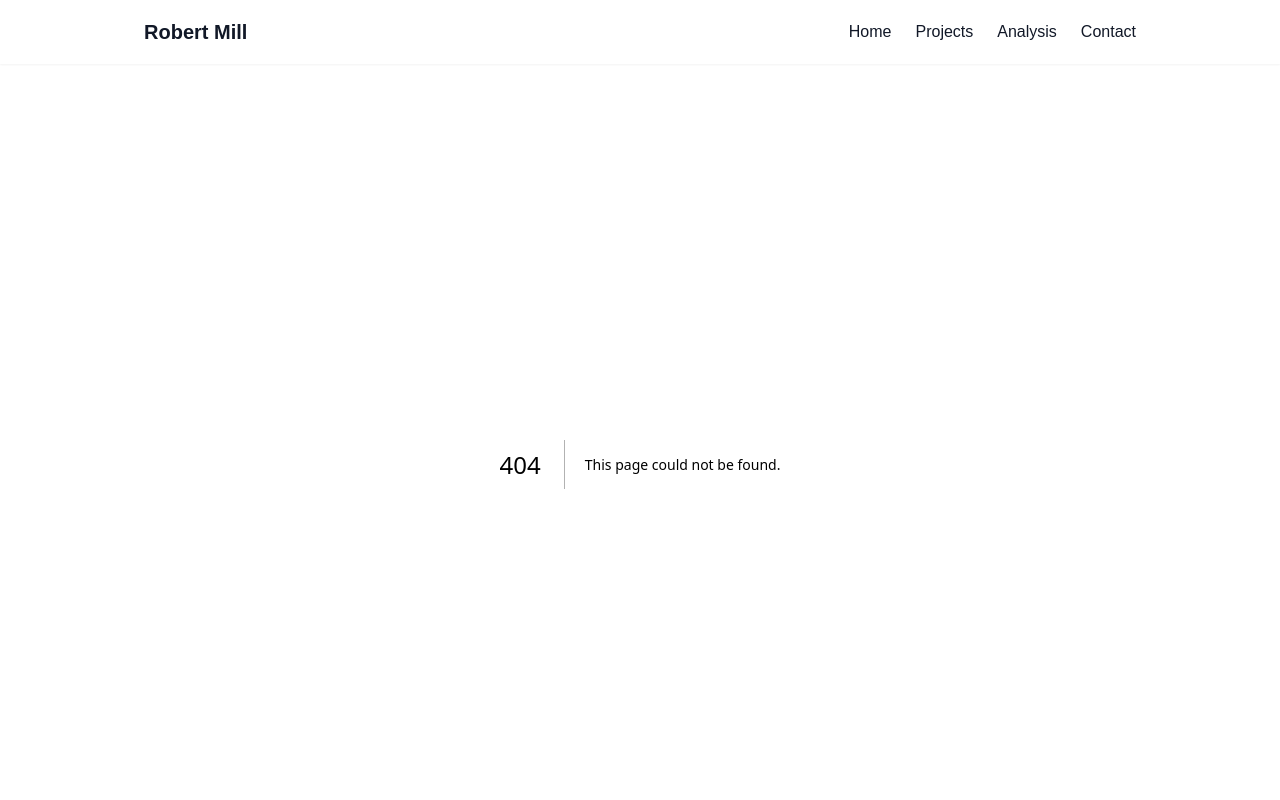
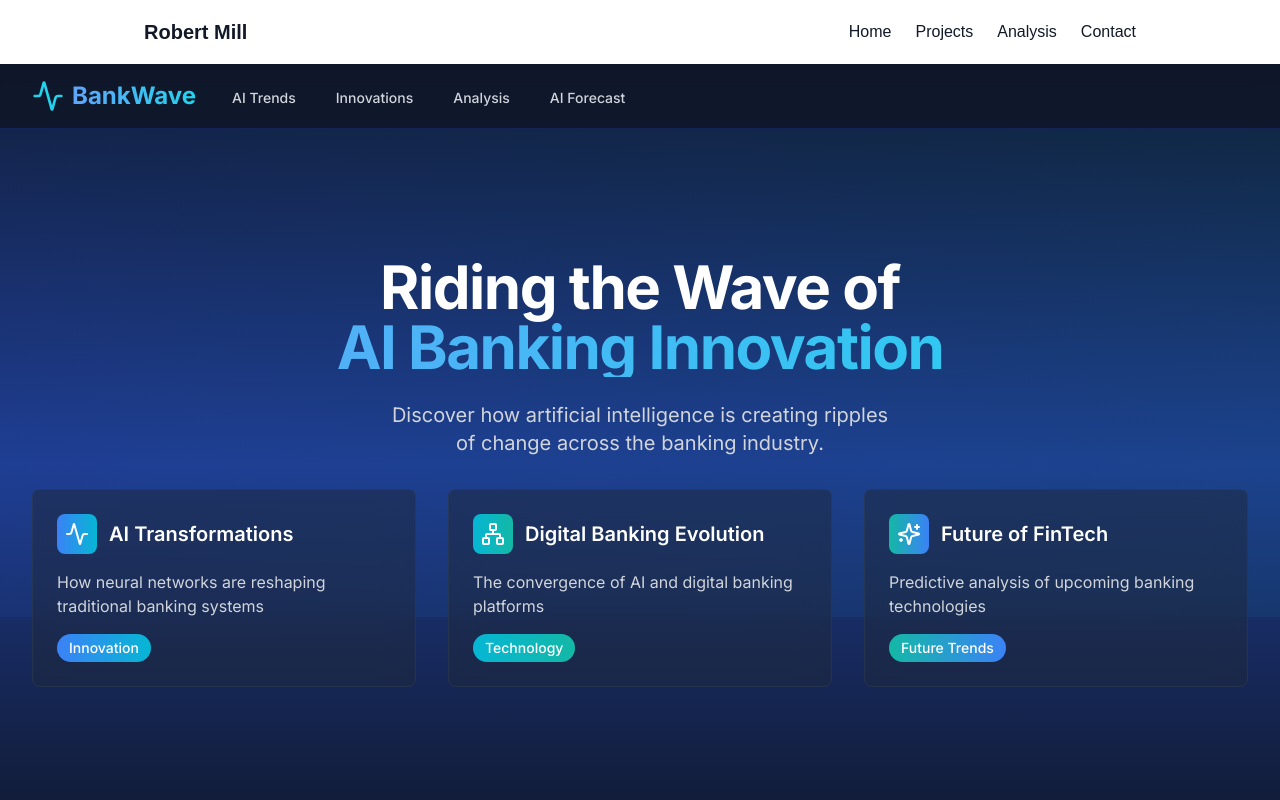
Before and after one commit to RobertVMill/portfolio, a Next.js app: page /bankwave in a window 1280 px wide. Before the commit this address had no page. Shown: the top 800 px of the page. Built offline with nearby package versions, Linux system fonts and the light colour scheme.

Commit message:
added bankwave

```diff
--- /dev/null
+++ b/src/app/bankwave/layout.tsx
@@ -0,0 +1,54 @@
+// app/bankwave/layout.tsx
+import type { Metadata } from 'next'
+import { Inter } from 'next/font/google'
+import '@/app/globals.css'
+import { Activity } from 'lucide-react'
+
+const inter = Inter({ subsets: ['latin'] })
+
+export const metadata: Metadata = {
+  title: 'BankWave | AI Banking Innovation Intelligence',
+  description: 'Riding the wave of AI banking innovation',
+}
+
+export default function BankWaveLayout({
+  children,
+}: {
+  children: React.ReactNode
+}) {
+  return (
+    <div className={inter.className}> {/* Add the inter font className here */}
+      <div className="min-h-screen bg-gradient-to-b from-slate-900 via-blue-900 to-slate-900">
+        <nav className="border-b border-blue-800/30 bg-slate-900/80 backdrop-blur-md sticky top-0 z-50">
+          <div className="max-w-7xl mx-auto px-4 sm:px-6 lg:px-8">
+            <div className="flex justify-between h-16">
+              <div className="flex items-center">
+                <div className="flex-shrink-0 flex items-center gap-2">
+                  <Activity className="h-8 w-8 text-cyan-400" />
+                  <h1 className="text-2xl font-bold bg-gradient-to-r from-blue-400 to-cyan-400 bg-clip-text text-transparent">
+                    BankWave
+                  </h1>
+                </div>
+                <div className="hidden sm:ml-8 sm:flex sm:space-x-8">
+                  <a href="#trends" className="text-gray-300 hover:text-cyan-400 transition-colors inline-flex items-center px-1 pt-1 text-sm font-medium">
+                    AI Trends
+                  </a>
+                  <a href="#innovations" className="text-gray-300 hover:text-cyan-400 transition-colors inline-flex items-center px-1 pt-1 text-sm font-medium">
+                    Innovations
+                  </a>
+                  <a href="#analysis" className="text-gray-300 hover:text-cyan-400 transition-colors inline-flex items-center px-1 pt-1 text-sm font-medium">
+                    Analysis
+                  </a>
+                  <a href="#forecast" className="text-gray-300 hover:text-cyan-400 transition-colors inline-flex items-center px-1 pt-1 text-sm font-medium">
+                    AI Forecast
+                  </a>
+                </div>
+              </div>
+            </div>
+          </div>
+        </nav>
+        <main>{children}</main>
+      </div>
+    </div>
+  )
+}
--- /dev/null
+++ b/src/app/bankwave/page.tsx
@@ -0,0 +1,82 @@
+// app/bankwave/page.tsx
+import { Activity, Network, Sparkles } from 'lucide-react'
+
+const insights = [
+  {
+    title: "AI Transformations",
+    description: "How neural networks are reshaping traditional banking systems",
+    icon: Activity, // Changed from Brain
+    category: "Innovation",
+    gradient: "from-blue-500 to-cyan-500"
+  },
+  {
+    title: "Digital Banking Evolution",
+    description: "The convergence of AI and digital banking platforms",
+    icon: Network,
+    category: "Technology",
+    gradient: "from-cyan-500 to-teal-500"
+  },
+  {
+    title: "Future of FinTech",
+    description: "Predictive analysis of upcoming banking technologies",
+    icon: Sparkles,
+    category: "Future Trends",
+    gradient: "from-teal-500 to-blue-500"
+  }
+]
+
+// Rest of the code...
+
+export default function BankWavePage() {
+  return (
+    <div>
+      {/* Hero Section with Wave Animation */}
+      <div className="relative overflow-hidden">
+        <div className="absolute inset-0 bg-gradient-to-r from-blue-600/10 to-cyan-600/10" />
+        <div className="relative pt-20 pb-32 sm:pt-32 sm:pb-40">
+          <div className="max-w-7xl mx-auto px-4 sm:px-6 lg:px-8">
+            <div className="text-center">
+              <h1 className="text-4xl font-bold tracking-tight text-white sm:text-5xl md:text-6xl">
+                <span className="block">Riding the Wave of</span>
+                <span className="block bg-gradient-to-r from-blue-400 to-cyan-400 bg-clip-text text-transparent">
+                  AI Banking Innovation
+                </span>
+              </h1>
+              <p className="mt-6 max-w-lg mx-auto text-xl text-gray-300">
+                Discover how artificial intelligence is creating ripples of change across the banking industry.
+              </p>
+            </div>
+          </div>
+        </div>
+      </div>
+
+      {/* Insights Grid */}
+      <div className="max-w-7xl mx-auto px-4 sm:px-6 lg:px-8 -mt-32 relative z-10">
+        <div className="grid gap-8 md:grid-cols-3">
+          {insights.map((insight, index) => {
+            const Icon = insight.icon
+            return (
+              <div
+                key={index}
+                className="bg-slate-800/50 backdrop-blur-lg border border-slate-700/50 rounded-lg p-6 hover:bg-slate-800/70 transition-all"
+              >
+                <div className="flex items-center mb-4">
+                  <div className={`p-2 rounded-lg bg-gradient-to-r ${insight.gradient}`}>
+                    <Icon className="h-6 w-6 text-white" />
+                  </div>
+                  <h3 className="ml-3 text-xl font-semibold text-white">{insight.title}</h3>
+                </div>
+                <p className="text-gray-300">{insight.description}</p>
+                <div className="mt-4">
+                  <span className={`inline-flex items-center px-3 py-1 rounded-full text-sm font-medium bg-gradient-to-r ${insight.gradient} text-white`}>
+                    {insight.category}
+                  </span>
+                </div>
+              </div>
+            )
+          })}
+        </div>
+      </div>
+    </div>
+  )
+}
--- /dev/null
+++ b/src/app/projects/[slug]/not-found.tsx
@@ -0,0 +1,26 @@
+// app/projects/[slug]/not-found.tsx
+import Link from 'next/link';
+import { ArrowLeft } from 'lucide-react';
+
+export default function NotFound() {
+  return (
+    <div className="min-h-[calc(100vh-16rem)] flex items-center justify-center">
+      <div className="max-w-xl mx-auto px-4 text-center space-y-6">
+        <div className="space-y-2">
+          <h2 className="text-3xl font-bold text-gray-900">Project Not Found</h2>
+          <p className="text-gray-600 text-lg">
+            Sorry, the project you&apos;re looking for doesn&apos;t exist.
+          </p>
+        </div>
+
+        <Link
+          href="/projects"
+          className="inline-flex items-center px-4 py-2 bg-blue-600 text-white rounded-lg hover:bg-blue-700 transition-colors"
+        >
+          <ArrowLeft className="w-4 h-4 mr-2" />
+          Back to Projects
+        </Link>
+      </div>
+    </div>
+  );
+}
--- a/src/app/projects/[slug]/page.tsx
+++ b/src/app/projects/[slug]/page.tsx
@@ -1,18 +1,23 @@
-// app/projects/[id]/page.tsx
-import { getProjectById, getAllProjects } from '@/lib/projects';
+// app/projects/[slug]/page.tsx
 import { notFound } from 'next/navigation';
 import Link from 'next/link';
 import { ArrowLeft, Github, ExternalLink } from 'lucide-react';
+import { getProjectBySlug, getAllProjects } from '@/lib/projects';
+
+export const dynamicParams = false;
 
 export async function generateStaticParams() {
   const projects = getAllProjects();
+  console.log('Generating static params for projects:', projects.map(p => p.slug));
   return projects.map((project) => ({
-    id: project.id,
+    slug: project.slug,
   }));
 }
 
-export default function ProjectPage({ params }: { params: { id: string } }) {
-  const project = getProjectById(params.id);
+export default function ProjectPage({ params }: { params: { slug: string } }) {
+  console.log('Rendering project page for slug:', params.slug);
+  const project = getProjectBySlug(params.slug);
+  console.log('Found project:', project);
 
   if (!project) {
     notFound();
@@ -21,7 +26,6 @@ export default function ProjectPage({ params }: { params: { id: string } }) {
   return (
     <article className="py-20">
       <div className="max-w-5xl mx-auto px-4">
-        {/* Back Button */}
         <Link
           href="/projects"
           className="inline-flex items-center text-blue-600 hover:text-blue-800 transition-colors mb-8"
@@ -30,12 +34,10 @@ export default function ProjectPage({ params }: { params: { id: string } }) {
           Back to Projects
         </Link>
 
-        {/* Project Header */}
         <div className="mb-12">
           <h1 className="text-4xl font-bold mb-4">{project.title}</h1>
-          <p className="text-xl text-gray-600 mb-6">{project.description}</p>
+          <p className="text-xl text-gray-600 mb-6">{project.longDescription || project.description}</p>
 
-          {/* Links */}
           <div className="flex gap-4">
             {project.links.github && (
               <a
@@ -62,7 +64,6 @@ export default function ProjectPage({ params }: { params: { id: string } }) {
           </div>
         </div>
 
-        {/* Technologies */}
         <section className="mb-12">
           <h2 className="text-2xl font-semibold mb-4">Technologies Used</h2>
           <div className="flex flex-wrap gap-2">
@@ -77,7 +78,6 @@ export default function ProjectPage({ params }: { params: { id: string } }) {
           </div>
         </section>
 
-        {/* Features */}
         {project.features && (
           <section className="mb-12">
             <h2 className="text-2xl font-semibold mb-4">Key Features</h2>
@@ -89,7 +89,6 @@ export default function ProjectPage({ params }: { params: { id: string } }) {
           </section>
         )}
 
-        {/* Challenges */}
         {project.challenges && (
           <section className="mb-12">
             <h2 className="text-2xl font-semibold mb-4">Challenges & Solutions</h2>
@@ -101,7 +100,6 @@ export default function ProjectPage({ params }: { params: { id: string } }) {
           </section>
         )}
 
-        {/* Outcomes */}
         {project.outcomes && (
           <section className="mb-12">
             <h2 className="text-2xl font-semibold mb-4">Outcomes</h2>
--- a/src/app/projects/page.tsx
+++ b/src/app/projects/page.tsx
@@ -1,62 +1,11 @@
 // app/projects/page.tsx
 import { GithubIcon, ExternalLink as ExternalLinkIcon } from 'lucide-react'
 import Link from 'next/link'
-
-export const projects = [
-  {
-    slug: 'portfolio-website',  // Changed from id to slug
-    title: "Portfolio Website",
-    description: "Personal portfolio built with Next.js 14, TypeScript, and Tailwind CSS. Features responsive design and modern UI components.",
-    technologies: ["Next.js", "TypeScript", "Tailwind"],
-    links: {
-      github: "https://github.com/RobertVMill/portfolio",
-      live: "https://your-portfolio-url.vercel.app"
-    },
-    features: [
-      "Responsive design",
-      "Dynamic project pages",
-      "Blog system",
-      "Contact form"
-    ],
-    challenges: [
-      "Implementing dynamic routing",
-      "Setting up TypeScript configurations",
-      "Optimizing performance"
-    ],
-    outcomes: [
-      "Professional portfolio website",
-      "Improved online presence",
-      "Showcase for projects"
-    ]
-  },
-  {
-    slug: 'banking-dashboard',  // Changed from id to slug
-    title: "Banking Dashboard",
-    description: "A comprehensive banking dashboard for monitoring financial metrics and analyzing market trends.",
-    technologies: ["React", "Node.js", "MongoDB"],
-    links: {
-      github: "https://github.com/RobertVMill/banking-dashboard",
-      live: "https://dashboard-demo.vercel.app"
-    },
-    features: [
-      "Real-time data visualization",
-      "User authentication",
-      "Financial analytics"
-    ],
-    challenges: [
-      "Real-time data handling",
-      "Complex data visualization",
-      "Security implementation"
-    ],
-    outcomes: [
-      "Improved user experience",
-      "Enhanced data analysis",
-      "Secure platform"
-    ]
-  }
-]
+import { getAllProjects } from '@/lib/projects'
 
 export default function Page() {
+  const projects = getAllProjects();
+
   return (
     <section className="py-20">
       <div className="max-w-5xl mx-auto px-4">
@@ -69,7 +18,9 @@ export default function Page() {
           {projects.map((project) => (
             <div key={project.slug} className="bg-white rounded-xl shadow-md p-6 hover:shadow-lg transition-all">
               <div className="flex justify-between items-start mb-4">
-                <Link href={`/projects/${project.slug}`}>
+                <Link
+                  href={project.slug === 'banking-dashboard' ? '/bankwave' : `/projects/${project.slug}`}
+                >
                   <h3 className="text-xl font-semibold text-gray-900 hover:text-blue-600 transition-colors">
                     {project.title}
                   </h3>
@@ -103,9 +54,9 @@ export default function Page() {
               </p>
 
               <div className="flex flex-wrap gap-2">
-                {project.technologies.map((tech, techIndex) => (
+                {project.technologies.map((tech) => (
                   <span
-                    key={techIndex}
+                    key={tech}
                     className="px-3 py-1 bg-gray-100 text-gray-700 text-sm rounded-full"
                   >
                     {tech}
@@ -114,7 +65,7 @@ export default function Page() {
               </div>
 
               <Link
-                href={`/projects/${project.slug}`}  // Changed from project.id to project.slug
+                href={project.slug === 'banking-dashboard' ? '/bankwave' : `/projects/${project.slug}`}
                 className="mt-4 inline-block text-blue-600 hover:text-blue-800 transition-colors"
               >
                 View Details →
```
Also changed, not shown: src/lib/projects.ts (+11 -10 lines).
